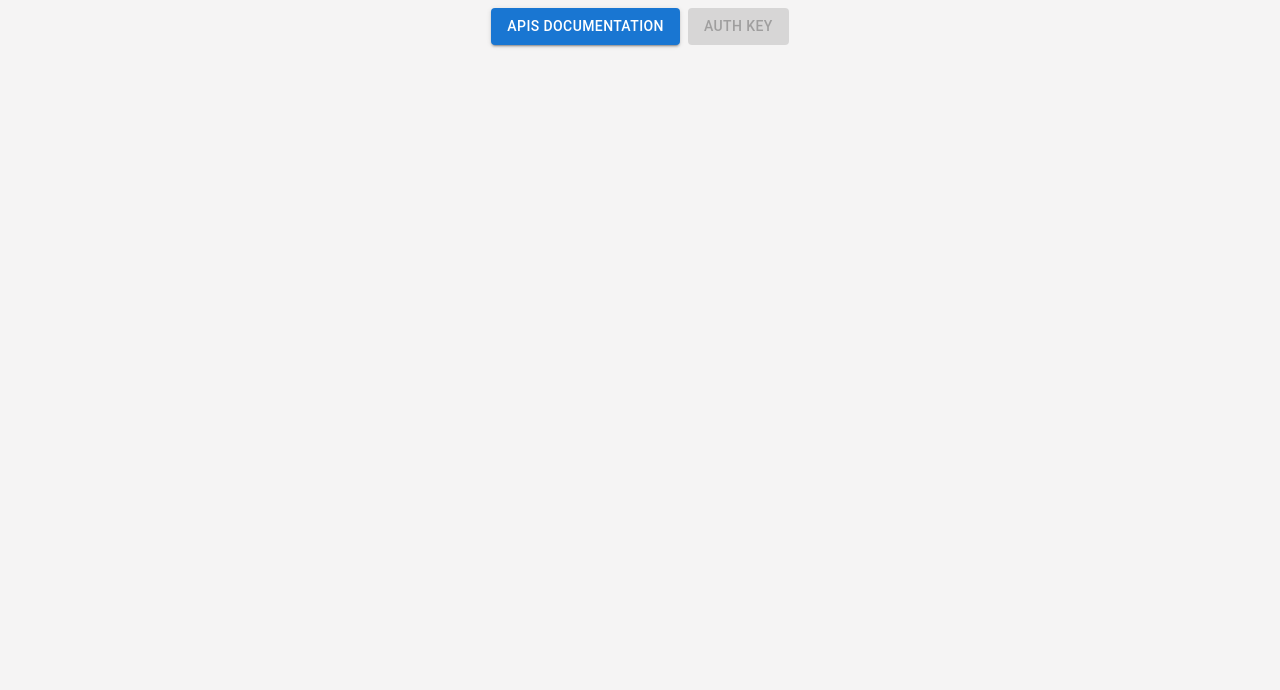
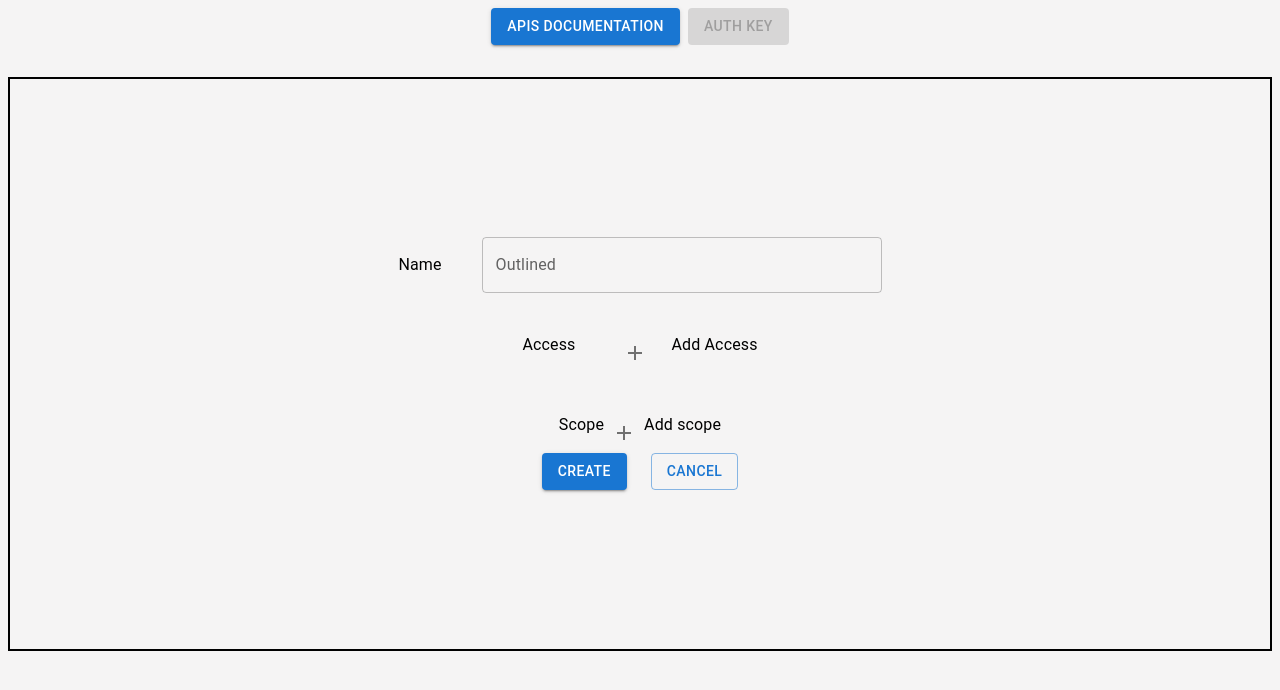
Before and after one commit to shoaibmansoori/db_dash_frontend, a React (Create React App) app: page /authKeyCreate in a window 1280 px wide. Shown: the top 690 px of the page. Built offline with nearby package versions, Linux system fonts and the light colour scheme; no server answers.

Commit message:
Create a api box

```diff
--- /dev/null
+++ b/src/component/authKeyComponents/authKeyDropdown.js
@@ -0,0 +1,68 @@
+import React,{useState} from 'react'
+import { Typography, Menu, MenuItem, Tooltip, IconButton } from '@mui/material'
+import AddIcon from '@mui/icons-material/Add';
+// import PropTypes from 'prop-types';
+//import { deleteDb } from '../../api/dbApi'
+
+export default function AuthKeyDropdown() {
+
+    const [anchorElUser, setAnchorElUser] = useState(null);
+    // const [open, setOpen] = useState(false);
+    const handleOpenUserMenu = (event) => {
+      setAnchorElUser(event.currentTarget);
+    };
+    const handleCloseUserMenu = (e) => {
+      e.stopPropagation();
+      setAnchorElUser(null);
+    };
+    // const handleClickOpen = () => {
+
+    //   setOpen(true);
+    // };
+
+
+
+  return (
+
+
+    <>
+        <Tooltip>
+            <IconButton onClick={(e)=>{
+
+              handleOpenUserMenu(e)}}>
+              <AddIcon />
+            </IconButton>
+          </Tooltip>
+          <Menu
+            sx={{ mt: '45px' }}
+            id="menu-appbar"
+            anchorEl={anchorElUser}
+            anchorOrigin={{
+              vertical: 'top',
+              horizontal: 'left',
+            }}
+            keepMounted
+            transformOrigin={{
+              vertical: 'top',
+              horizontal: 'left',
+            }}
+            open={Boolean(anchorElUser)}
+            onClose={handleCloseUserMenu}
+          >
+            <MenuItem onClick={handleCloseUserMenu}>
+              <Typography textAlign="center" onClick={(e) =>{e.preventDefault();
+              e.stopPropagation();}}>ansh</Typography>
+            </MenuItem>
+
+            <MenuItem onClick={(e)=>{
+             handleCloseUserMenu(e);}}>
+              <Typography  textAlign="center" >Dube</Typography>
+            </MenuItem>
+          </Menu>
+    </>
+  )
+}
+
+AuthKeyDropdown.propTypes = {
+
+};
--- a/src/component/authKeyComponents/authKeyTable.js
+++ b/src/component/authKeyComponents/authKeyTable.js
@@ -25,7 +25,7 @@ const rows = [
     6.0,
     24,
     4.0,
-    <Dropdown first={"Edit"} second={"Generated Key"} third={"Delete"} />
+    <Dropdown first={"Edit"} second={"Generated Key"} third={"Delet"} />
   ),
 ];
 
--- a/src/pages/hello.js
+++ b/src/pages/hello.js
@@ -1,6 +1,8 @@
 import React from 'react'
 import AuthKeyHeader from '../component/authKeyComponents/authKeyHeader'
 import Box from '@mui/material/Box';
+import { TextField, Typography,Button } from '@mui/material';
+import AuthKeyDropdown from '../component/authKeyComponents/authKeyDropdown';
 
 
 export default function Hello() {
@@ -9,9 +11,40 @@ export default function Hello() {
     <Box>
         <AuthKeyHeader/>
     </Box>
-    <Box>
+
+    <Box sx={{mt:4, ml:1,mr:1, border:2, minHeight:570,display:'flex', flexDirection:'column', justifyContent:'center', alignItems:'center'}}>
+
+        <Box sx={{display:'flex', justifyContent:'center'}}>
+            <Typography sx={{mt:2}}>Name</Typography>
+            <TextField id="outlined-basic" label="Outlined" variant="outlined" sx={{width:'400px',ml:5}}/>
+        </Box>
+
+        <Box sx={{display:'flex', justifyContent:'center', mt:5}}>
+            <Typography sx={{mr:5}}>Access</Typography>
+            <AuthKeyDropdown />
+            <Typography sx={{ml:2}}>Add Access</Typography>
+        </Box>
+
+        <Box sx={{display:'flex', justifyContent:'center',  mt:5}}>
+            <Typography>Scope</Typography>
+            <AuthKeyDropdown />
+            <Typography>Add scope</Typography>
+        </Box>
+
+        <Box sx={{display:'flex'}}>
+
+            <Box sx={{mr:3}}>
+              <Button variant="contained"> Create</Button>
+            </Box>
+
+            <Box>
+              <Button variant="outlined" >Cancel</Button>
+            </Box>
+
+      </Box>
 
     </Box>
+
     </>
   )
 }
```
